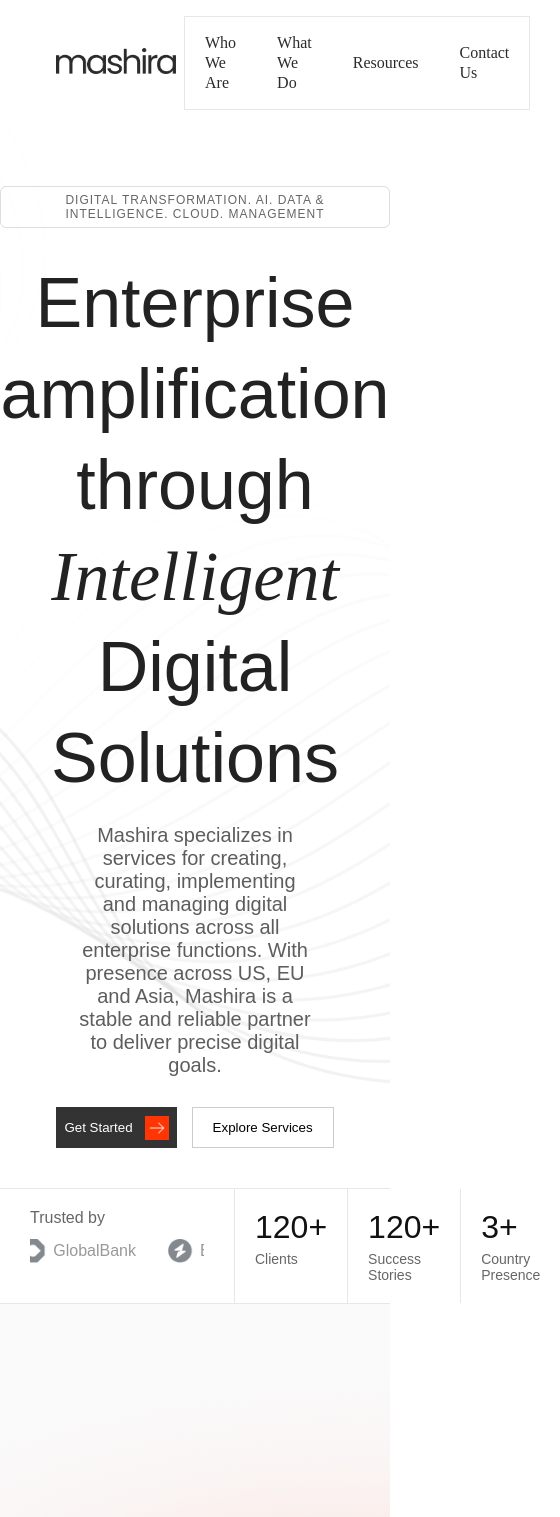
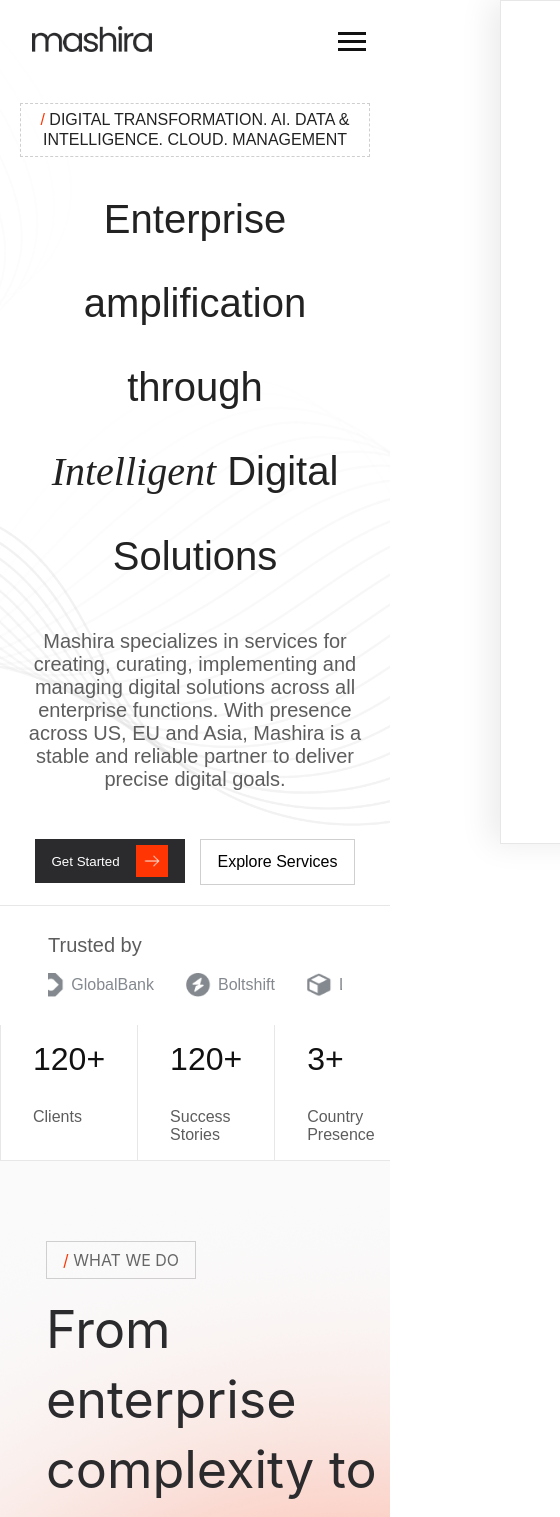
Before and after one commit to mashira-dev/mashira-devcms, a Next.js app: page / in a window 390 px wide. Shown: the top 1517 px of the page, 560 px wide, since content can reach past the window. Built offline with nearby package versions, Linux system fonts and the light colour scheme.

Commit message:
mobile responsive code added in home page

```diff
--- a/src/app/(frontend)/footer.css
+++ b/src/app/(frontend)/footer.css
@@ -245,10 +245,10 @@
 
 /* ─── Responsive ──────────────────────────────── */
 @media (max-width: 768px) {
-    .hero {
+    /* .hero {
         padding: 60px 20px 40px;
         min-height: auto;
-    }
+    } */
 
     .hero__blob {
         width: 350px;
@@ -315,3 +315,47 @@
         border-bottom: 1px solid #eee;
     }
 }
+
+
+/* Very small devices */
+@media (max-width: 420px) {
+    .footer {
+        width: 100%;
+    }
+}
+
+/* Mobile small */
+@media (max-width: 576px) {
+    .footer {
+        width: 100%;
+    }
+}
+
+/* Mobile large */
+@media (max-width: 768px) {
+    .footer {
+        width: 100%;
+    }
+}
+
+/* Tablet */
+@media (max-width: 992px) {
+    .footer {
+        width: 100%;
+    }
+}
+
+/* Laptop / tablet landscape */
+@media (max-width: 1200px) {
+    .partners-section {
+        display: flex;
+        flex-direction: column;
+    }
+}
+
+/* @media (max-width: 1400px) {
+  .partners-section{
+    display: flex;
+    flex-direction: column;
+  }
+} */
--- a/src/app/(frontend)/navbar.css
+++ b/src/app/(frontend)/navbar.css
@@ -60,3 +60,79 @@
     background-color: #fff;
     margin-left: 12px;
 }
+
+.right-nav a {
+    text-decoration: none;
+    color: #111;
+    font-size: 16px;
+    transition: .3s;
+}
+
+.right-nav a:hover {
+    color: #ff3503;
+}
+
+.hamburger {
+    display: none;
+    flex-direction: column;
+    gap: 5px;
+    cursor: pointer;
+}
+
+.hamburger span {
+    width: 28px;
+    height: 3px;
+    background: #111;
+    transition: .3s;
+}
+
+.hamburger.active span:nth-child(1) {
+    transform: rotate(45deg) translateY(11px);
+}
+
+.hamburger.active span:nth-child(2) {
+    opacity: 0;
+}
+
+.hamburger.active span:nth-child(3) {
+    transform: rotate(-45deg) translateY(-11px);
+}
+
+/* Tablet */
+@media(max-width:992px) {
+    .navbar {
+        padding: 18px 24px;
+    }
+
+    .right-nav {
+        gap: 18px;
+    }
+}
+
+/* Mobile */
+@media(max-width:768px) {
+
+    .hamburger {
+        display: flex;
+        z-index: 1001;
+    }
+
+    .right-nav {
+        position: fixed;
+        top: 0;
+        right: -100%;
+        width: 280px;
+        height: 100vh;
+        background: white;
+        flex-direction: column;
+        padding-top: 100px;
+        gap: 28px;
+        transition: .4s ease;
+        box-shadow: -10px 0 30px rgba(0, 0, 0, .08);
+    }
+
+    .right-nav.show {
+        right: 0;
+    }
+
+}
--- a/src/app/(frontend)/navbar.jsx
+++ b/src/app/(frontend)/navbar.jsx
@@ -1,10 +1,14 @@
+"use client"
 import Link from "next/link";
 import "./navbar.css";
 import Image from "next/image";
 import logo from "@/assets/images/mashiralogo.png"
 import rightUp from "@/assets/images/solar_arrow-up-linear.png"
+import { useState } from "react";
 
 export default function FrontendLayout() {
+
+    const [menuOpen, setMenuOpen] = useState(false);
 
     return (
         <header className="navbar">
@@ -14,10 +18,18 @@ export default function FrontendLayout() {
                     className="logo"
                     alt="Logo"
                     width={120}
-                // height={40}
                 />
             </Link>
-            <nav className="right-nav">
+            <div
+                className={`hamburger ${menuOpen ? "active" : ""}`}
+                onClick={() => setMenuOpen(!menuOpen)}
+            >
+                <span />
+                <span />
+                <span />
+            </div>
+
+            <nav className={`right-nav ${menuOpen ? "show" : ""}`}>
                 {/* <Link href="/">Home</Link> */}
                 <Link href="/who-we-are">Who We Are</Link>
                 <Link href="/what-we-do">What We Do</Link>
--- a/src/app/(frontend)/page.tsx
+++ b/src/app/(frontend)/page.tsx
@@ -5,7 +5,8 @@ import { useEffect, useRef, useState } from "react";
 import gsap from "gsap";
 import { ScrollTrigger } from "gsap/ScrollTrigger";
 import rightArrow from "../../../public/images/rightBlackA.png"
-import rightArrowHover from "../../../public/images/rightWhiteA.png";
+// import rightArrowHover from "../../../public/images/rightWhiteA.png";
+import rightArrowHover from "../../../public/images/rightarrowlineup.png";
 import { Swiper, SwiperSlide } from "swiper/react";
 // import "swiper/css";
 import type { Swiper as SwiperType } from "swiper";
@@ -260,8 +261,8 @@ export default function HomePage() {
         <Navbar />
         <section className="hero">
           <div className="hero-content">
-            <p className="tag">
-              DIGITAL TRANSFORMATION. AI. DATA & INTELLIGENCE. CLOUD. MANAGEMENT
+            <p className="herotag">
+              <span style={{ color: "#FF3503" }}>/</span> DIGITAL TRANSFORMATION. AI. DATA & INTELLIGENCE. CLOUD. MANAGEMENT
             </p>
 
             <h1>
@@ -286,8 +287,8 @@ export default function HomePage() {
                   <Image
                     src={rightA}
                     alt="arrow"
-                    width="24"
-                    height="24"
+                    width="20"
+                    height="20"
                   />
                 </span>
               </button>
@@ -336,7 +337,7 @@ export default function HomePage() {
       <section className="whatwedo" ref={sectionRef}>
         <div className="wwd-track" ref={trackRef}>
           <div className="wwd-left-panel">
-            <div className="tag">/ WHAT WE DO</div>
+            <div className="tag"><span style={{ color: "#FF3503" }}>/</span> WHAT WE DO</div>
             <h1>
               From enterprise <br />
               complexity to <br />
@@ -370,7 +371,7 @@ export default function HomePage() {
               <h3>{svc.title}</h3>
               <p>{svc.description}</p>
 
-              <span
+              {/* <span
                 className="card-arrow"
                 onMouseEnter={() => setHoveredIndex(i)}
                 onMouseLeave={() => setHoveredIndex(null)}
@@ -379,7 +380,7 @@ export default function HomePage() {
                   src={hoveredIndex === i ? rightArrowHover : rightArrow}
                   alt="rightArrow"
                 />
-              </span>
+              </span> */}
             </div>
           ))}
         </div>
@@ -387,7 +388,7 @@ export default function HomePage() {
 
       <section className="services-section">
         <div className="badge">
-          / FUNCTION-FOCUSED SOLUTIONS
+          <span style={{ color: "#FF3503" }}>/</span> FUNCTION-FOCUSED SOLUTIONS
         </div>
 
         <h1 className="heading">
--- a/src/app/(frontend)/styles.css
+++ b/src/app/(frontend)/styles.css
@@ -75,19 +75,22 @@ body::-webkit-scrollbar {
   max-width: 750px;
 } */
 
-.tag {
-  font-size: 12px;
-  letter-spacing: 1px;
+.herotag {
+  font-size: 16px;
+  line-height: 20px;
+  letter-spacing: 0px;
+  font-weight: 400;
   margin-bottom: 20px;
-  border: 1px dashed #ccc;
+  border: 1px dashed #CFCFCF;
   display: inline-block;
   padding: 6px 12px;
 }
 
 .hero h1 {
-  font-size: 70px;
-  font-weight: 500;
-  line-height: 1.3;
+  font-size: 64px;
+  font-weight: 400;
+  letter-spacing: -2%;
+  line-height: 84px;
 }
 
 .hero .italic {
@@ -96,7 +99,7 @@ body::-webkit-scrollbar {
 }
 
 .description {
-  margin-top: 20px;
+  margin-top: 32px;
   color: #5D5D5D;
   width: 60%;
   font-size: 20px;
@@ -104,27 +107,33 @@ body::-webkit-scrollbar {
 }
 
 .actions {
-  margin-top: 30px;
+  margin-top: 48px;
   display: flex;
   gap: 15px;
   justify-content: center;
 }
 
 .primary {
-  background: #333;
-  color: white;
-  padding: 6px 8px;
+  background: #2B2B2D;
+  color: #FFFFFF;
+  padding: 10px 6px 10px 16px;
   border: none;
   cursor: pointer;
   display: flex;
   align-items: center;
-  gap: 12px;
+  gap: 16px;
+  width: 150px;
+  height: 44px;
 }
 
 .secondary {
   background: transparent;
-  border: 1px solid #ccc;
-  padding: 12px 20px;
+  border: 1px solid #CFCFCF;
+  padding: 12px 16px;
+  font-size: 16px;
+  line-height: 20px;
+  font-weight: 400;
+  letter-spacing: 0%;
   cursor: pointer;
 }
 
@@ -156,11 +165,15 @@ body::-webkit-scrollbar {
 
 .btn__icon {
   display: flex;
+  /* padding: 10px; */
+  width: 32px;
+  height: 32px;
   background: #FF3503;
 }
 
 .btn__icon img {
-  padding: 2px;
+  align-self: center;
+  margin: 0 auto;
 }
 
 .partners-section {
@@ -174,14 +187,14 @@ body::-webkit-scrollbar {
 /* LEFT SIDE */
 .left-partners-section {
   width: 60%;
-  padding: 20px 30px;
+  padding: 28px 48px;
 }
 
 .left-partners-section h1 {
-  font-size: 16px;
-  font-weight: 500;
-  margin-bottom: 12px;
-  color: #666;
+  font-size: 20px;
+  font-weight: 400;
+  margin-bottom: 16px;
+  color: #5D5D5D;
 }
 
 /* LOGO ITEM */
@@ -189,7 +202,7 @@ body::-webkit-scrollbar {
   display: flex;
   align-items: center;
   gap: 8px;
-  color: #999;
+  color: #84898F;
   font-weight: 500;
 }
 
@@ -215,7 +228,7 @@ body::-webkit-scrollbar {
 .stat-box {
   flex: 1;
   text-align: left;
-  padding: 20px;
+  padding: 16px 32px;
   border-left: 1px solid #e7e7e7;
 }
 
@@ -227,8 +240,9 @@ body::-webkit-scrollbar {
 }
 
 .stat-box p {
-  font-size: 14px;
-  color: #666;
+  font-size: 16px;
+  margin-top: 30px;
+  color: #5D5D5D;
 }
 
 /* ANIMATION */
@@ -260,7 +274,7 @@ body::-webkit-scrollbar {
   height: 100vh;
   overflow: hidden;
   display: flex;
-  align-items: center;
+  /* align-items: center; */
 }
 
 /* ── SLIDING TRACK ──────────────────────────
@@ -271,7 +285,8 @@ body::-webkit-scrollbar {
   display: flex;
   align-items: stretch;
   gap: 40px;
-  padding: 60px;
+  padding: 80px 46px;
+  color: #FAFAFA;
   will-change: transform;
   /* Don't constrain width — let content dictate it */
 }
@@ -281,28 +296,29 @@ body::-webkit-scrollbar {
   flex: 0 0 420px;
   display: flex;
   flex-direction: column;
-  justify-content: center;
+  /* justify-content: center; */
   padding-right: 40px;
   /* border-right: 1px solid #ddd; */
 }
 
 .tag {
   display: inline-block;
-  font-size: 12px;
-  padding: 6px 14px;
-  border: 1px solid #ddd;
-  border-radius: 6px;
+  font-size: 16px;
+  padding: 8px 16px;
+  border: 1px solid #CFCFCF;
+  /* border-radius: 6px; */
   color: #666;
-  margin-bottom: 30px;
+  margin-bottom: 16px;
   width: fit-content;
 }
 
 .wwd-left-panel h1 {
-  font-size: 48px;
+  font-size: 52px;
+  letter-spacing: -2%;
   font-weight: 400;
-  line-height: 1.25;
-  color: #222;
-  margin: 0 0 40px;
+  line-height: 70px;
+  color: #2B2B2D;
+  margin: 0 0 48px;
 }
 
 .italic {
@@ -312,10 +328,10 @@ body::-webkit-scrollbar {
 
 /* ── BUTTON ─────────────────────────────── */
 .btn {
-  background: #111;
+  background: #2B2B2D;
   color: #fff;
   border: none;
-  padding: 14px 18px;
+  padding: 12px 6px 12px 16px;
   display: inline-flex;
   align-items: center;
   gap: 12px;
@@ -324,8 +340,10 @@ body::-webkit-scrollbar {
 }
 
 .arrow-box {
-  background: #ff4d2d;
+  background: #FF3503;
   padding: 6px 10px;
+  /* width: 32px;
+  height: 32px; */
 }
 
 /* ── CARDS ──────────────────────────────── */
@@ -334,7 +352,7 @@ body::-webkit-scrollbar {
   flex-direction: column;
   /* flex: 0 0 300px; */
   /* min-height: 340px; */
-  padding: 40px;
+  padding: 32px 32px 78px 32px;
   display: flex;
   position: relative;
   border: 1px solid #E7E7E7;
@@ -413,7 +431,7 @@ body::-webkit-scrollbar {
   border: 1px solid #666;
   padding: 6px 14px;
   font-size: 12px;
-  border-radius: 20px;
+  /* border-radius: 20px; */
   letter-spacing: 1px;
   margin-bottom: 20px;
 }
@@ -1331,3 +1349,83 @@ body::-webkit-scrollbar {
 .swiper-wrapper {
   display: flex;
 }
+
+/* Default = Desktop styles above */
+
+
+
+/* Very small devices */
+@media (max-width: 420px) {
+  .partners-section {
+    display: flex;
+    flex-direction: column;
+  }
+
+  .services-section {
+    overflow-x: scroll;
+  }
+}
+
+/* Mobile small */
+@media (max-width: 576px) {
+  .partners-section {
+    display: flex;
+    flex-direction: column;
+  }
+
+  .services-section {
+    overflow-x: scroll;
+  }
+
+  .hero {
+    padding: 20px;
+  }
+
+  .hero h1 {
+    font-size: 40px;
+  }
+
+  .description{
+    width: 100%;
+  }
+
+  .left-partners-section {
+    width: 100%;
+  }
+
+  .cta-button {
+    padding: 8px;
+    width: max-content;
+  }
+}
+
+/* Mobile large */
+@media (max-width: 768px) {
+  .partners-section {
+    display: flex;
+    flex-direction: column;
+  }
+}
+
+/* Tablet */
+@media (max-width: 992px) {
+  .partners-section {
+    display: flex;
+    flex-direction: column;
+  }
+}
+
+/* Laptop / tablet landscape */
+@media (max-width: 1200px) {
+  .partners-section {
+    display: flex;
+    flex-direction: column;
+  }
+}
+
+/* @media (max-width: 1400px) {
+  .partners-section{
+    display: flex;
+    flex-direction: column;
+  }
+} */
```
Also changed, not shown: src/app/(frontend)/cantact/contact.module.css (+6 -1 lines), public/images/rightarrowlineup.png (added), 1 other file (tests, documents, lock files or other folders).
